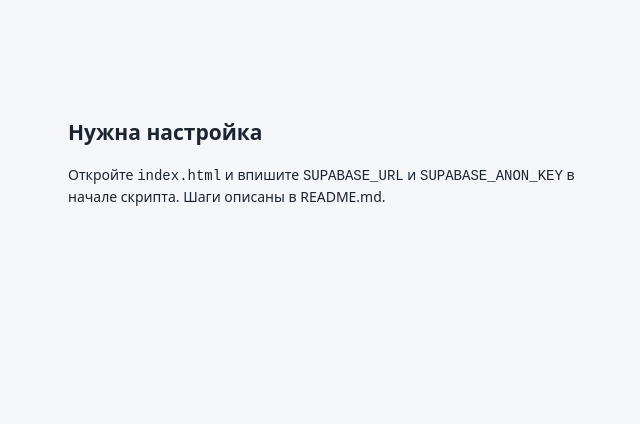
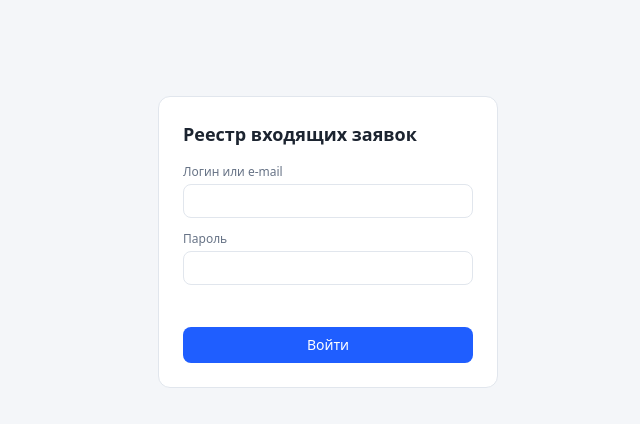
Before and after one commit to supalish-lang/Reestr.local, a plain HTML site: page index.html in a window 1280 px wide. Shown: the whole page, without its empty margins (312-952 px from the left). Drawn offline with nearby package versions, Linux system fonts and the light colour scheme.

Commit message:
Add files via upload

```diff
--- a/index.html
+++ b/index.html
@@ -68,7 +68,7 @@ dialog::backdrop{background:#0006}
 
 <form id="login" class="hidden">
   <h1>Реестр входящих заявок</h1>
-  <label>Логин<input id="lLogin" autocomplete="username" autocapitalize="none" required></label>
+  <label>Логин или e-mail<input id="lLogin" autocomplete="username" autocapitalize="none" required></label>
   <label>Пароль<input id="lPass" type="password" autocomplete="current-password" required></label>
   <div class="msg" id="lMsg"></div>
   <button class="btn" id="lBtn">Войти</button>
@@ -131,8 +131,8 @@ dialog::backdrop{background:#0006}
 <script src="https://cdn.jsdelivr.net/npm/@supabase/supabase-js@2"></script>
 <script>
 /* ===== НАСТРОЙКА ===== */
-const SUPABASE_URL = "";       // https://xxxx.supabase.co
-const SUPABASE_ANON_KEY = "";  // публичный anon-ключ (не service_role!)
+const SUPABASE_URL = "https://cyoaplfokzqcqhigmrcq.supabase.co";
+const SUPABASE_ANON_KEY = "sb_publishable_te3CMWG55CGQj7n0f9op3g_VQYfNJEB"; // публичный (publishable) ключ
 const LOGIN_DOMAIN = "reestr.local"; // служебный домен для логинов
 /* ===================== */
 
@@ -163,7 +163,7 @@ function showLogin(){
 $("login").onsubmit=async e=>{
   e.preventDefault();$("lMsg").textContent="";$("lBtn").disabled=true;
   const login=$("lLogin").value.trim().toLowerCase();
-  const {data,error}=await sb.auth.signInWithPassword({email:login+"@"+LOGIN_DOMAIN,password:$("lPass").value});
+  const {data,error}=await sb.auth.signInWithPassword({email:login.includes("@")?login:login+"@"+LOGIN_DOMAIN,password:$("lPass").value});
   $("lBtn").disabled=false;
   if(error){$("lMsg").textContent="Неверный логин или пароль";return}
   start(data.user);
```
